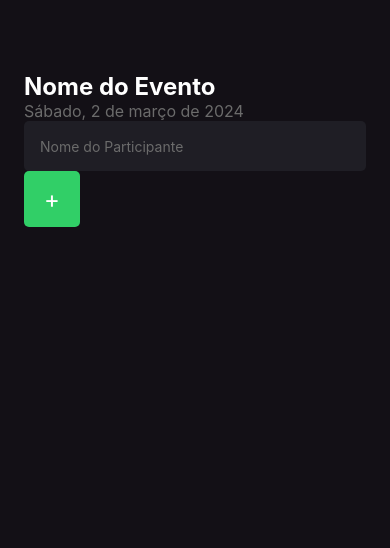
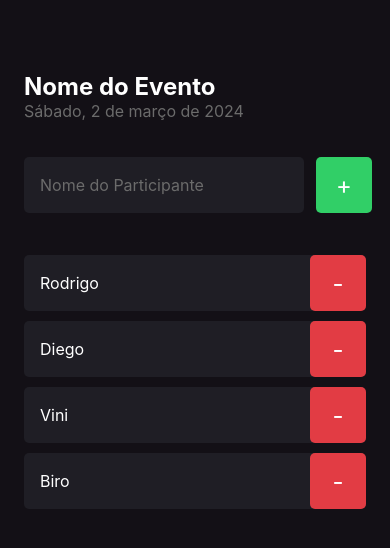
Before and after one commit to Silva015/imhere, a React Native app: screen / in a window 390 px wide. Shown: the top 548 px of the page. Built offline with nearby package versions, Linux system fonts and the light colour scheme.

Commit message:
Adiciona componente Participant e estilos na tela Home

```diff
--- /dev/null
+++ b/src/components/Participant/index.tsx
@@ -0,0 +1,18 @@
+import { View, Text, TouchableOpacity } from "react-native";
+import { styles } from "./styles";
+
+type ParticipantProps = {
+  name: string;
+  onRemove?: () => void;
+};
+
+export function Participant({ name, onRemove }: ParticipantProps) {
+  return (
+    <View style={styles.container}>
+      <Text style={styles.name}>{name}</Text>
+      <TouchableOpacity style={styles.button} onPress={onRemove}>
+        <Text style={styles.buttonText}>-</Text>
+      </TouchableOpacity>
+    </View>
+  );
+}
--- /dev/null
+++ b/src/components/Participant/styles.ts
@@ -0,0 +1,30 @@
+import { StyleSheet } from "react-native";
+
+export const styles = StyleSheet.create({
+  container: {
+    width: "100%",
+    backgroundColor: "#1F1E25",
+    borderRadius: 5,
+    flexDirection: "row",
+    alignItems: "center",
+    marginBottom: 10,
+  },
+  name: {
+    flex: 1,
+    color: "#fff",
+    fontSize: 16,
+    marginLeft: 16,
+  },
+  buttonText: {
+    color: "#FFF",
+    fontSize: 24,
+  },
+  button: {
+    width: 56,
+    height: 56,
+    borderRadius: 5,
+    backgroundColor: "#E23C44",
+    alignItems: "center",
+    justifyContent: "center",
+  },
+});
--- a/src/screens/Home/index.tsx
+++ b/src/screens/Home/index.tsx
@@ -2,15 +2,23 @@
 
 import { styles } from "./styles";
 
+import { Participant } from "../../components/Participant";
+
 export function Home() {
+
   function handleAddParticipant() {
     console.log("Adicionando participante");
+  }
+
+  function handleRemoveParticipant(name: string) {
+    console.log(`Removendo participante ${name}`);
   }
 
   return (
     <View style={styles.container}>
       <Text style={styles.eventName}>Nome do Evento</Text>
       <Text style={styles.eventDate}>Sábado, 2 de março de 2024</Text>
+      <View style={styles.form}>
         <TextInput
           style={styles.input}
           placeholder="Nome do Participante"
@@ -21,5 +29,11 @@
           <Text style={styles.buttonText}>+</Text>
         </TouchableOpacity>
       </View>
+
+      <Participant name="Rodrigo" onRemove={() => handleRemoveParticipant("Rodrigo")} />
+      <Participant name="Diego" onRemove={()=> handleRemoveParticipant("Diego")} />
+      <Participant name="Vini" />
+      <Participant name="Biro" />
+    </View>
   );
 }
--- a/src/screens/Home/styles.ts
+++ b/src/screens/Home/styles.ts
@@ -17,11 +17,14 @@
     fontSize: 16,
   },
   input: {
-    height: 50,
+    flex: 1,
+    height: 56,
     backgroundColor: "#1F1E25",
     borderRadius: 5,
     color: "#FFF",
     padding: 16,
+    fontSize: 16,
+    marginRight: 12,
   },
   buttonText: {
     color: "#FFF",
@@ -35,4 +38,10 @@
     alignItems: "center",
     justifyContent: "center",
   },
+  form: {
+    width: "100%",
+    flexDirection: "row",
+    marginTop: 36,
+    marginBottom: 42,
+  }
 });
```
Lines whose indentation alone changed are shown as unchanged.
